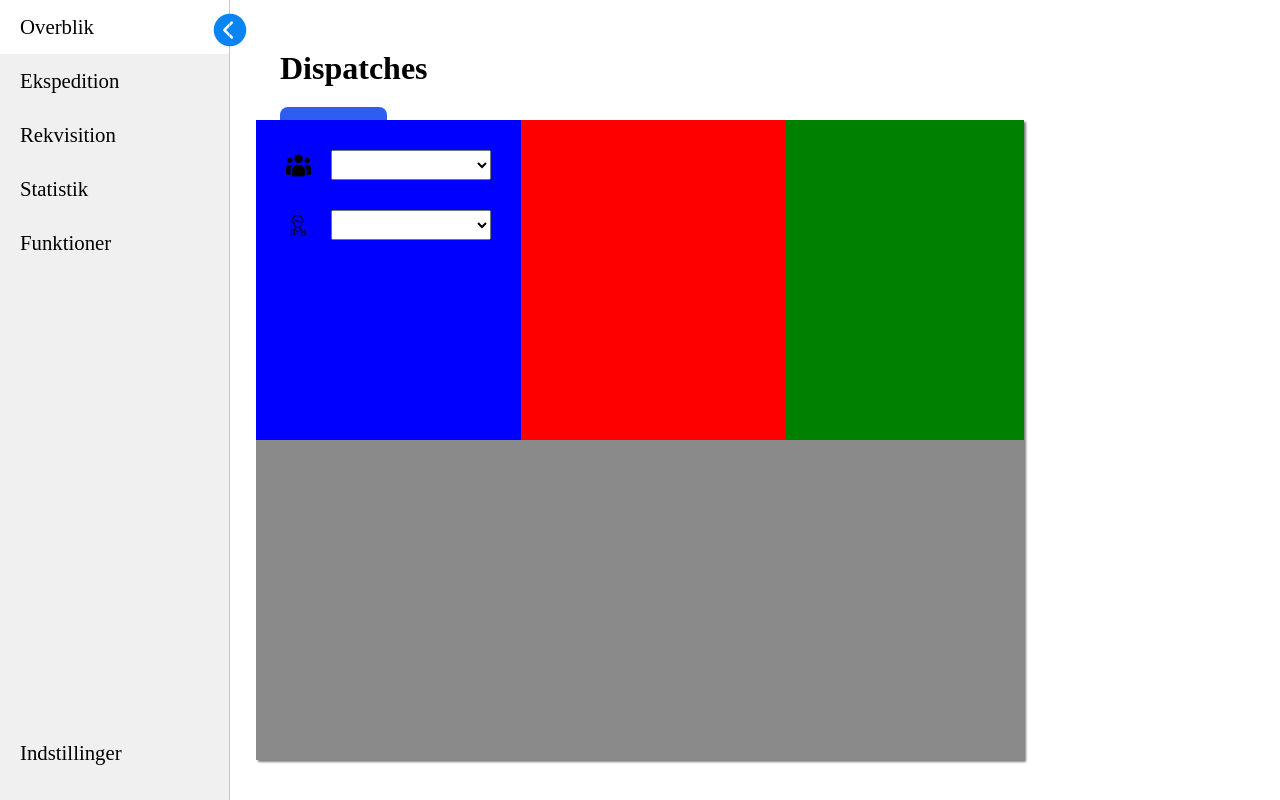
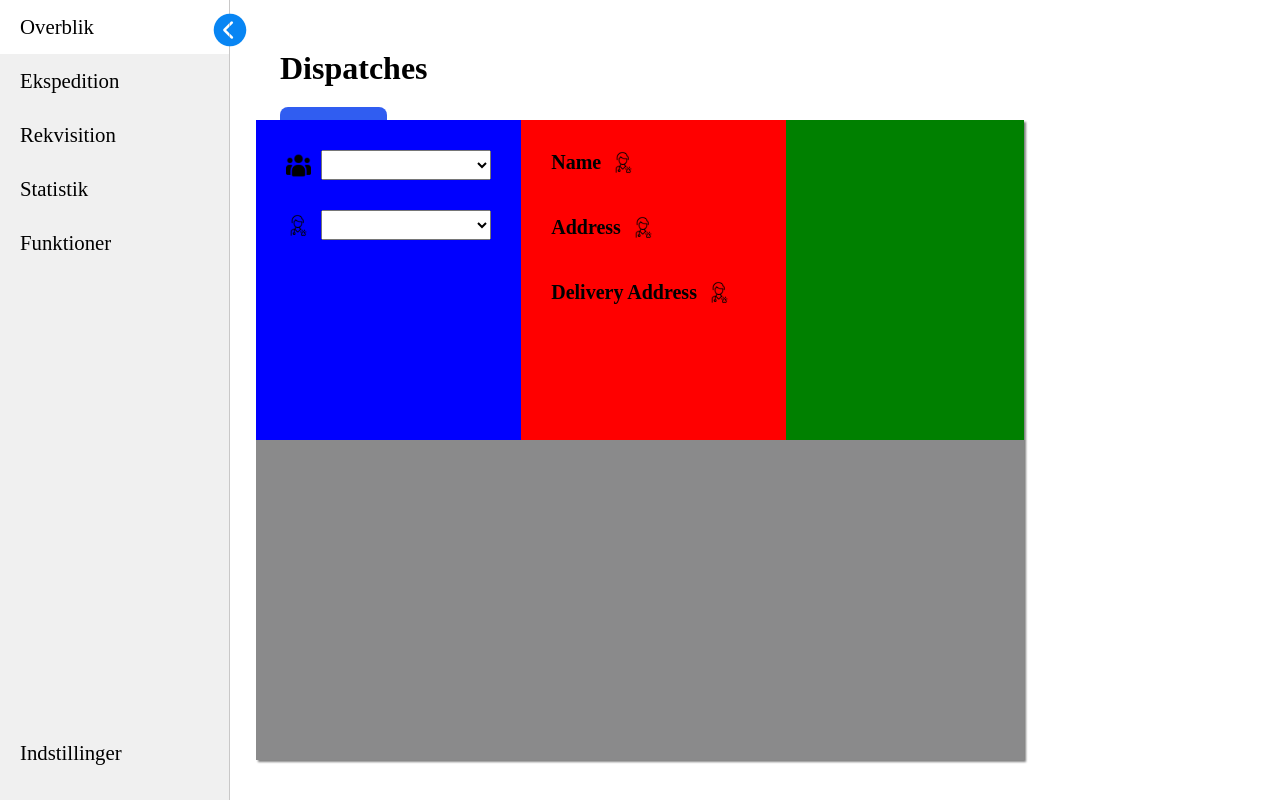
Before and after one commit to Johannesfyren/PharmaFakt, a plain HTML site: page ekspedition.html in a window 1280 px wide. Both pictures are taken after a click on the button "New Dispatch". Drawn offline with nearby package versions, Linux system fonts and the light colour scheme.

Commit message:
Add icons to headers in customer select

```diff
--- a/dispatch.js
+++ b/dispatch.js
@@ -39,6 +39,7 @@ const vet = [{
 const body = document.querySelector("body");
 const createDispatchBtn = document.querySelector("#new-dispatch-btn");
 
+//Left div with selectors
 const dispatchContainer = document.createElement("div");
 const upperSectionWrapper = document.createElement("div");
 const custVetWrapper = document.createElement("div");
@@ -51,12 +52,36 @@ const selectVet = document.createElement("select");
 const custDetailsWrapper = document.createElement("div");
 const vetDetailsWrapper = document.createElement("div");
 
+
+
+
+//Middle div with Customer details
+const custHeaderIconDiv1 = document.createElement("div");
+const custHeaderIconDiv2 = document.createElement("div");
+const custHeaderIconDiv3 = document.createElement("div");
+const nameIcon = document.createElement("img");
+const addressIcon = document.createElement("img");
+const deliveryIcon = document.createElement("img");
+
+const customerNameLabel = document.createElement("h3");
 const customerName = document.createElement("p");
+const customerAddressLabel = document.createElement("h3");
 const customerAddress = document.createElement("p");
+const customerDeliveryAddressLabel = document.createElement("h3");
 const customerDeliveryAddress = document.createElement("p");
+customerNameLabel.textContent = "Name";
+customerAddressLabel.textContent = "Address";
+customerDeliveryAddressLabel.textContent = "Delivery Address";
 
+
+
+
+//right div with Vet details
+const vetNameLabel = document.createElement("h3");
 const vetName = document.createElement("p");
+const vetAddressLabel = document.createElement("h3");
 const vetAddress = document.createElement("p");
+const vetAuthIDLabel = document.createElement("h3");
 const vetAuthID = document.createElement("p");
 
 dispatchContainer.setAttribute("class","dispatch-container");
@@ -67,11 +92,22 @@ vetDetailsWrapper.setAttribute("id","vet-details-wrapper");
 selectCustomer.setAttribute("id","customers");
 selectCustomer.setAttribute("name","customers");
 selectVet.setAttribute("id","vets");
+selectVet.setAttribute("name","vets");
+
 
 iconSelectDiv1.setAttribute("class", "flex-icon-element");
 iconSelectDiv2.setAttribute("class", "flex-icon-element");
 customerIcon.setAttribute("src", "img/icons/customer_icon.png");
 vetIcon.setAttribute("src", "img/icons/vet_icon.png");
+
+custHeaderIconDiv1.setAttribute("class","flex-header-paragraph");
+custHeaderIconDiv2.setAttribute("class","flex-header-paragraph");
+custHeaderIconDiv3.setAttribute("class","flex-header-paragraph");
+nameIcon.setAttribute("src", "img/icons/vet_icon.png");
+addressIcon.setAttribute("src", "img/icons/vet_icon.png");
+deliveryIcon.setAttribute("src", "img/icons/vet_icon.png");
+
+
 
 createDispatchBtn.addEventListener("click", ()=>{
     createDispatchElements();
@@ -82,10 +118,23 @@ selectCustomer.addEventListener("change", (e)=>{
     customerName.textContent = chosenCustomer[0].name;
     customerAddress.textContent = chosenCustomer[0].address;
     customerDeliveryAddress.textContent = chosenCustomer[0].deliverAddress;
+
+    custDetailsWrapper.append(custHeaderIconDiv1);
+    custHeaderIconDiv1.append(customerNameLabel);
+    custHeaderIconDiv1.append(nameIcon);
     custDetailsWrapper.append(customerName);
+
+    custDetailsWrapper.append(custHeaderIconDiv2);
+    custHeaderIconDiv2.append(customerAddressLabel);
+    custHeaderIconDiv2.append(addressIcon);
     custDetailsWrapper.append(customerAddress);
+
+    custDetailsWrapper.append(custHeaderIconDiv3);
+    custHeaderIconDiv3.append(customerDeliveryAddressLabel);
+    custHeaderIconDiv3.append(deliveryIcon);
     custDetailsWrapper.append(customerDeliveryAddress);
 });
+
 selectVet.addEventListener("change", (e)=>{
     const chosenVet = getVetDetails(e.target.value);
     vetName.textContent = chosenVet[0].name;
@@ -104,9 +153,11 @@ function createDispatchElements(){
     upperSectionWrapper.append(custVetWrapper);
     upperSectionWrapper.append(custDetailsWrapper);
     upperSectionWrapper.append(vetDetailsWrapper);
+
     custVetWrapper.append(iconSelectDiv1);
     iconSelectDiv1.append(customerIcon);
     iconSelectDiv1.append(selectCustomer);
+
     custVetWrapper.append(iconSelectDiv2);
     iconSelectDiv2.append(vetIcon);
     iconSelectDiv2.append(selectVet);
@@ -114,8 +165,19 @@ function createDispatchElements(){
     getAllCustVetOptions();
 
     //second div with p elements
+    custDetailsWrapper.append(custHeaderIconDiv1);
+    custHeaderIconDiv1.append(customerNameLabel);
+    custHeaderIconDiv1.append(nameIcon);
     custDetailsWrapper.append(customerName);
+
+    custDetailsWrapper.append(custHeaderIconDiv2);
+    custHeaderIconDiv2.append(customerAddressLabel);
+    custHeaderIconDiv2.append(addressIcon);
     custDetailsWrapper.append(customerAddress);
+
+    custDetailsWrapper.append(custHeaderIconDiv3);
+    custHeaderIconDiv3.append(customerDeliveryAddressLabel);
+    custHeaderIconDiv3.append(deliveryIcon);
     custDetailsWrapper.append(customerDeliveryAddress);
 
 
--- a/style.css
+++ b/style.css
@@ -14,6 +14,10 @@
 
 h1{
     padding-bottom: 20px;
+}
+h3{
+    font-weight: 700;
+    font-size: 20px;
 }
 
 
@@ -203,7 +207,7 @@ h1{
     display: flex;
     align-items: center;
     width: 100%;
-    gap: 20px;
+    gap: 10px;
 }
 
 .flex-icon-element img{
@@ -214,6 +218,19 @@ h1{
     width:100%;
     height:30px;
 }
+
+.flex-header-paragraph{
+    display: flex;
+    flex-direction: row;
+    align-items: center;
+    gap: 10px;
+}
+.flex-header-paragraph img{
+    height: 25px;
+    width: 25px;
+}
+
+
 /* -- lower part -- */
 
 
```
